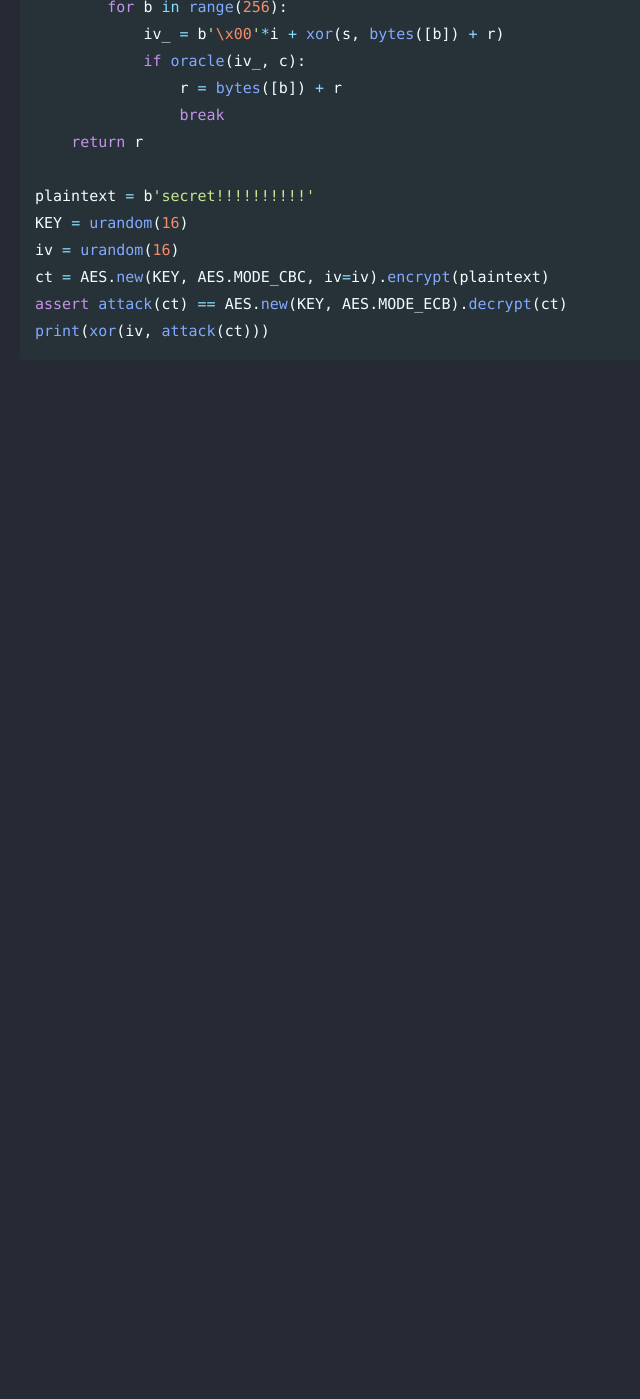
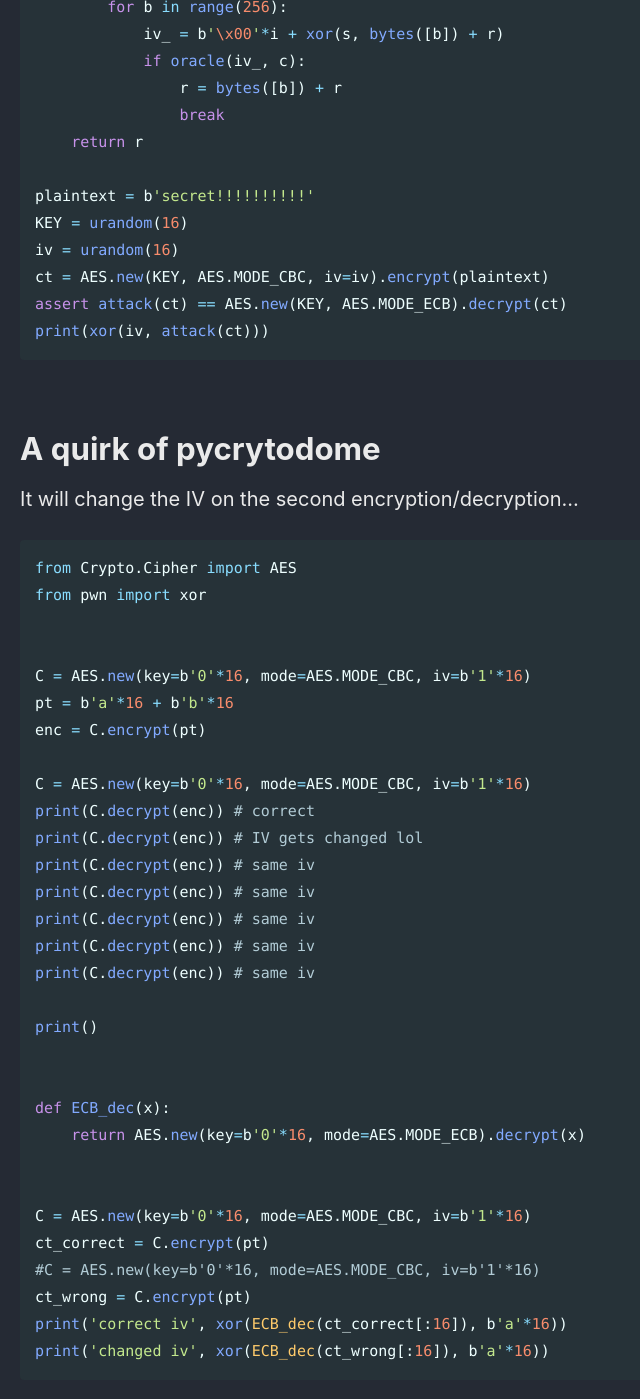
Before and after one commit to Connor-McCartney/Connor-McCartney.github.io, a Jekyll site: the page built from _pages/cryptography/other/AESnotes.md, in a window 1280 px wide and 1400 px high, scrolled down 1867 px. Shown: the whole window, without its empty margins (0-640 px from the left). Built offline with Jekyll 4.4.1, drawn with Linux system fonts in a browser that asks for light colours; cached includes are drawn as plain includes; before the commit the page ends 2272 px from its top, so only the background shows below that.

Commit message:
Update AESnotes.md

````diff
--- a/_pages/cryptography/other/AESnotes.md
+++ b/_pages/cryptography/other/AESnotes.md
@@ -84,3 +84,46 @@ ct = AES.new(KEY, AES.MODE_CBC, iv=iv).encrypt(plaintext)
 assert attack(ct) == AES.new(KEY, AES.MODE_ECB).decrypt(ct)
 print(xor(iv, attack(ct)))
 ```
+
+
+<br>
+
+# A quirk of pycrytodome
+
+It will change the IV on the second encryption/decryption...
+
+
+```python
+from Crypto.Cipher import AES
+from pwn import xor
+
+
+C = AES.new(key=b'0'*16, mode=AES.MODE_CBC, iv=b'1'*16)
+pt = b'a'*16 + b'b'*16
+enc = C.encrypt(pt)
+
+C = AES.new(key=b'0'*16, mode=AES.MODE_CBC, iv=b'1'*16)
+print(C.decrypt(enc)) # correct
+print(C.decrypt(enc)) # IV gets changed lol
+print(C.decrypt(enc)) # same iv
+print(C.decrypt(enc)) # same iv
+print(C.decrypt(enc)) # same iv
+print(C.decrypt(enc)) # same iv
+print(C.decrypt(enc)) # same iv
+
+print()
+
+
+def ECB_dec(x):
+    return AES.new(key=b'0'*16, mode=AES.MODE_ECB).decrypt(x)
+
+
+C = AES.new(key=b'0'*16, mode=AES.MODE_CBC, iv=b'1'*16)
+ct_correct = C.encrypt(pt)
+#C = AES.new(key=b'0'*16, mode=AES.MODE_CBC, iv=b'1'*16)
+ct_wrong = C.encrypt(pt)
+print('correct iv', xor(ECB_dec(ct_correct[:16]), b'a'*16))
+print('changed iv', xor(ECB_dec(ct_wrong[:16]), b'a'*16))
+```
+
+<br>
````
